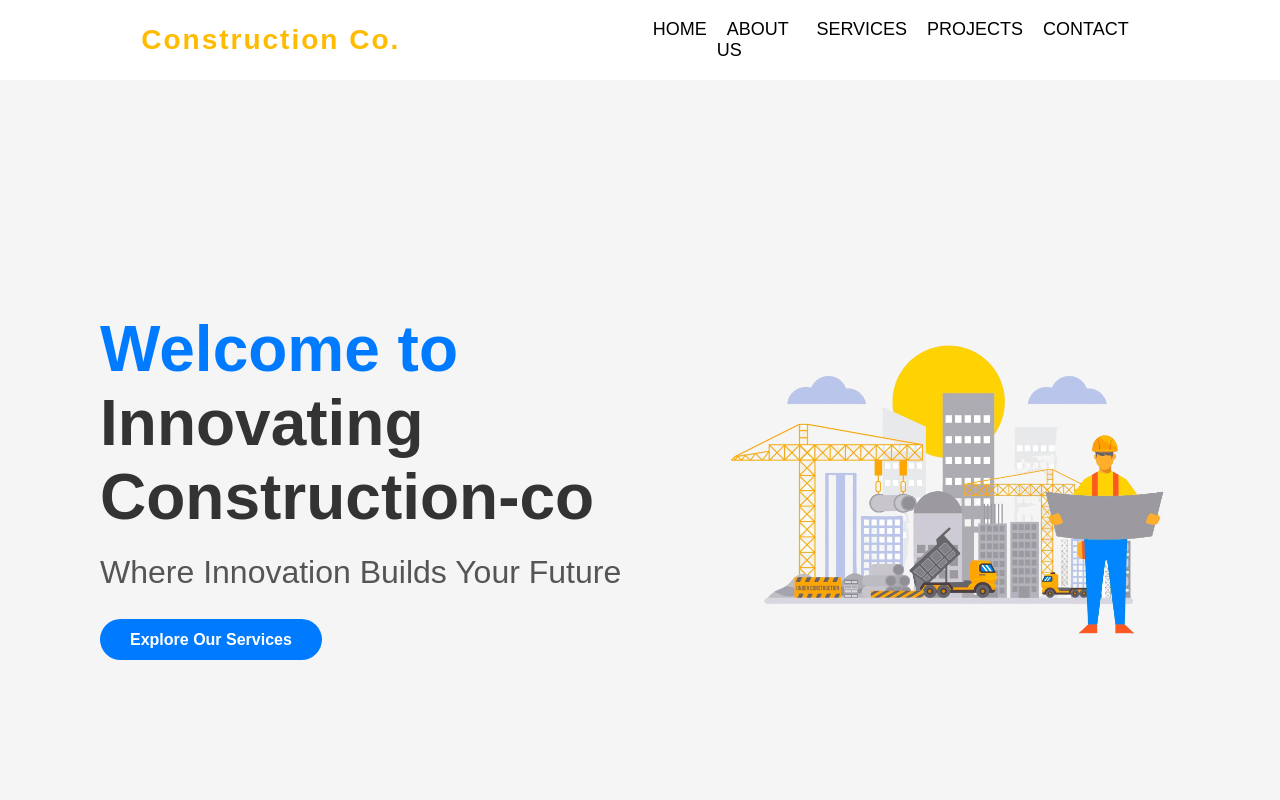
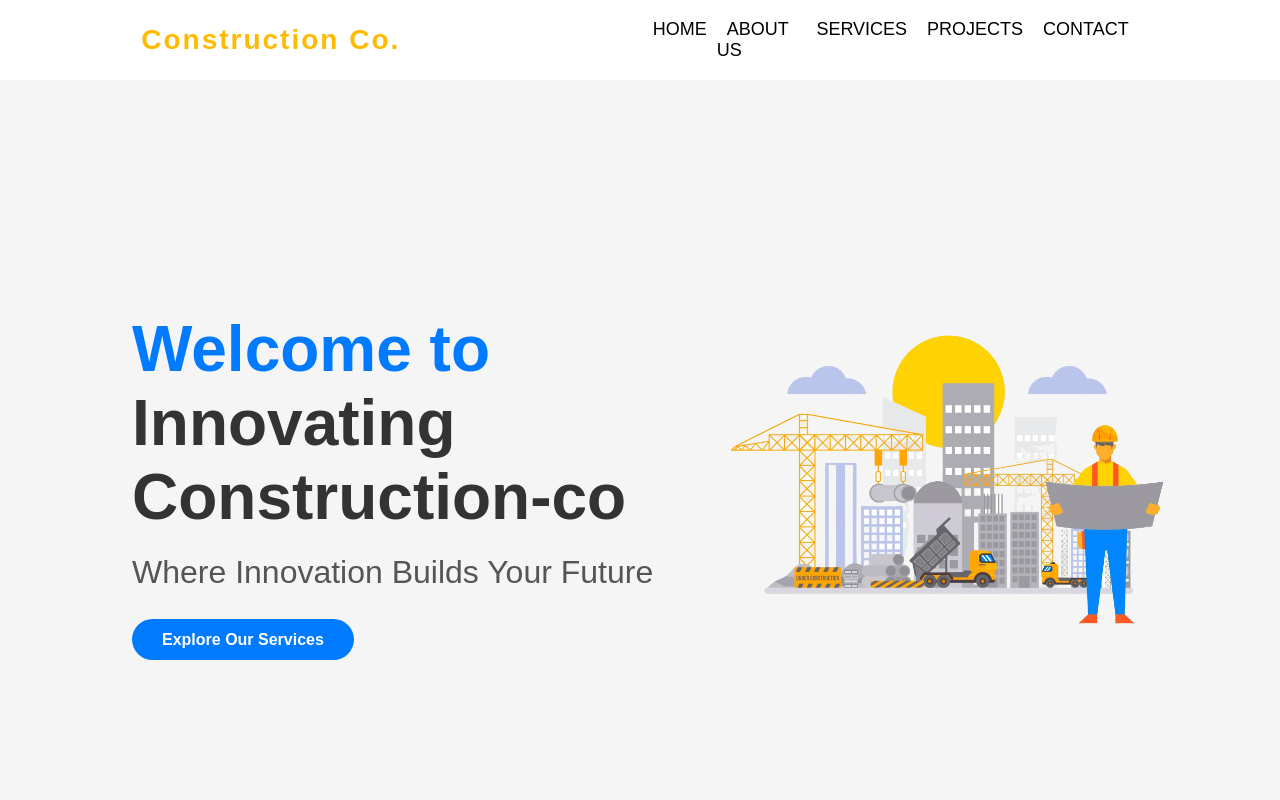
Before and after one commit to gurudesh0801/construction-co, a React (Vite) app: page / in a window 1280 px wide. Shown: the top 800 px of the page. Built offline with nearby package versions, Linux system fonts and the light colour scheme.

Commit message:
Update Home.css

```diff
--- a/src/Components/Home/Home.css
+++ b/src/Components/Home/Home.css
@@ -58,7 +58,7 @@ img {
   width: 100%;
   max-width: 600px;
   border-radius: 10px;
-  margin-top: 20px;
+  margin-top: 0px;
   animation: slideInBottom 1.5s ease-in-out;
 }
 
@@ -76,10 +76,16 @@ img {
 
   .hero-title {
     font-size: 3.5rem;
+    margin-left: 2rem; /* Only apply margin-left for larger screens */
   }
 
   .hero-subtitle {
     font-size: 1.8rem;
+    margin-left: 2rem; /* Only apply margin-left for larger screens */
+  }
+
+  .cta-btn {
+    margin-left: 2rem; /* Only apply margin-left for larger screens */
   }
 
   img {
```
